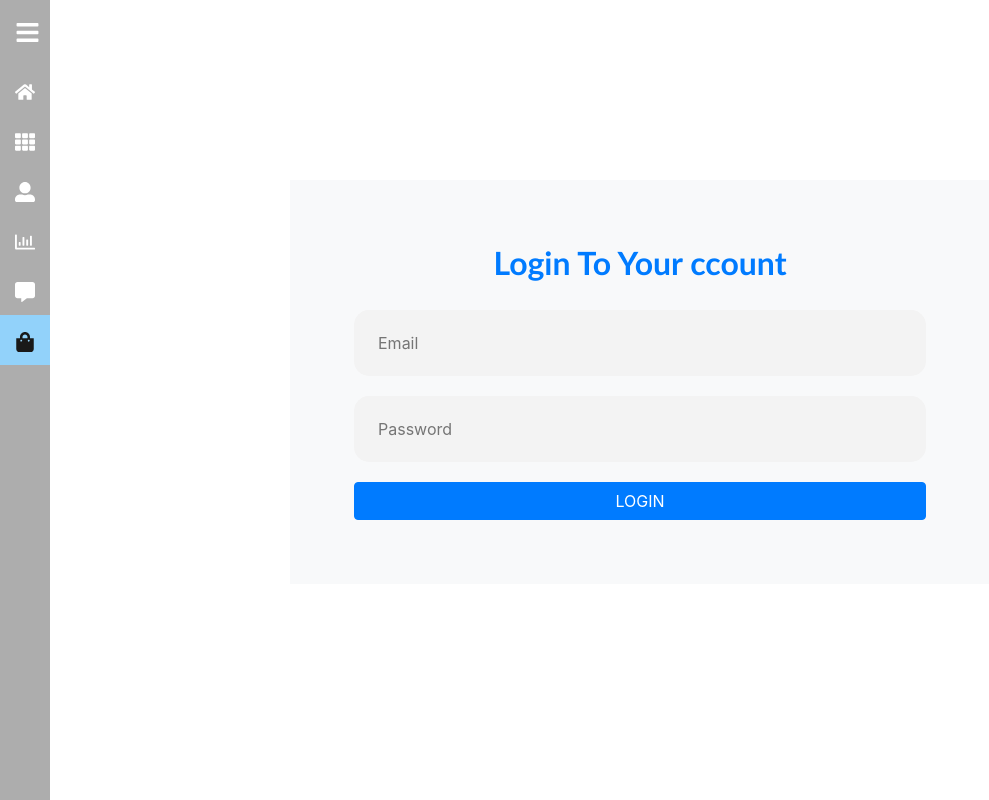
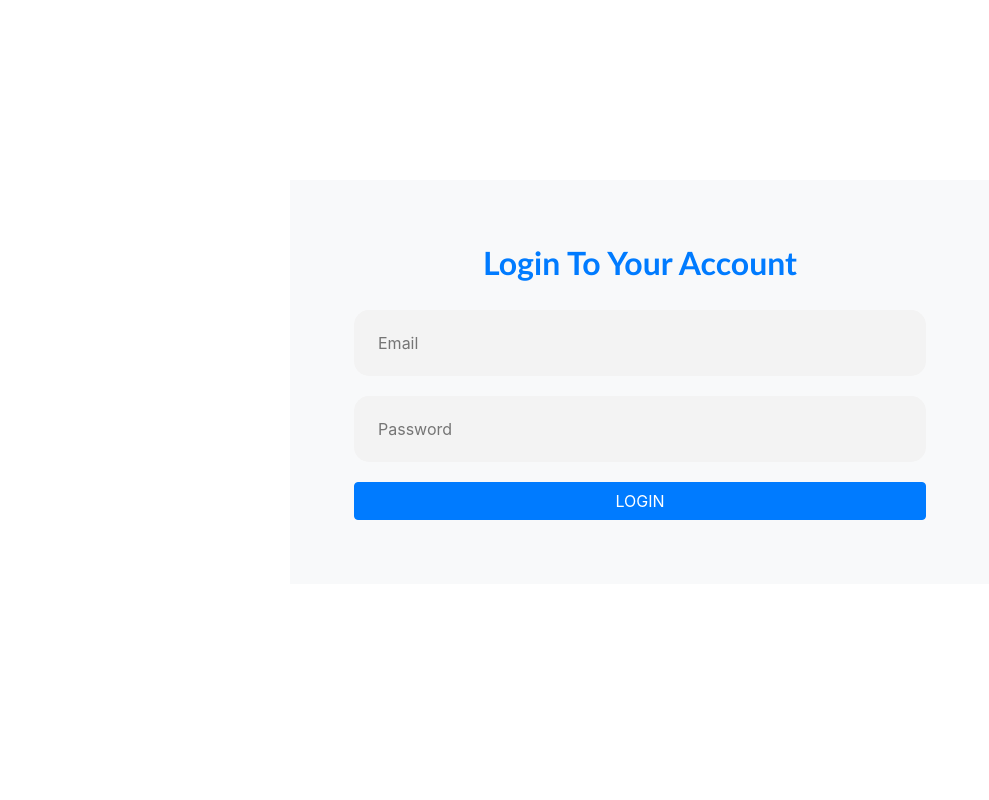
Before and after one commit to AbdurahmanAb/Dodi, a React (Vite) app: page /login in a window 1280 px wide. Shown: the whole page, without its empty margins (0-989 px from the left). Built offline with nearby package versions, Linux system fonts and the light colour scheme.

Commit message:
Routing Updated

```diff
--- a/src/components/Navbar/Navbar.jsx
+++ b/src/components/Navbar/Navbar.jsx
@@ -1,4 +1,4 @@
-import React, { useState } from "react";
+import React, { useState, useRef, useEffect } from "react";
 import {
   FaTh,
   FaBars,
@@ -11,6 +11,7 @@ import {
 } from "react-icons/fa";
 import { NavLink } from "react-router-dom";
 import "./navbar.scss";
+import { useLocation } from "react-router-dom";
 const Navbar = ({ children }) => {
   const [isOpen, setIsOpen] = useState(false);
   const toggle = () => setIsOpen(!isOpen);
@@ -46,9 +47,23 @@ const Navbar = ({ children }) => {
       icon: <FaShoppingBag />,
     },
   ];
+  const sidebarRef = useRef();
+  const location = useLocation();
+
+  useEffect(() => {
+    if (location.pathname === "/login") {
+      sidebarRef.current.style.visibility = "hidden";
+      sidebarRef.current.style.opacity = "0";
+    }
+  }, [location.pathname]);
+
   return (
     <div className="container1">
-      <div style={{ width: isOpen ? "200px" : "50px" }} className="sidebar">
+      <div
+        style={{ width: isOpen ? "200px" : "50px" }}
+        ref={sidebarRef}
+        className="sidebar"
+      >
         <div className="top_section">
           <h1 style={{ display: isOpen ? "block" : "none" }} className="logo">
             DODI
--- a/src/components/Navbar/navbar.scss
+++ b/src/components/Navbar/navbar.scss
@@ -7,12 +7,12 @@ body {
 }
 .container1 {
   display: flex;
-
   height: 100vh !important;
 }
 main {
   width: 100%;
   padding: 20px;
+  display: flex;
 }
 .sidebar {
   background: #a5a5a5;
--- a/src/pages/Login/Login.jsx
+++ b/src/pages/Login/Login.jsx
@@ -11,7 +11,7 @@ const Login = () => {
       <div className="body ">
         <div className="login">
           <form className="login__form bg-light" action="/">
-            <h2 className="text-primary ">Login To Your ccount</h2>
+            <h2 className="text-primary ">Login To Your Account</h2>
             <input
               type="email"
               className="login__input"
```
